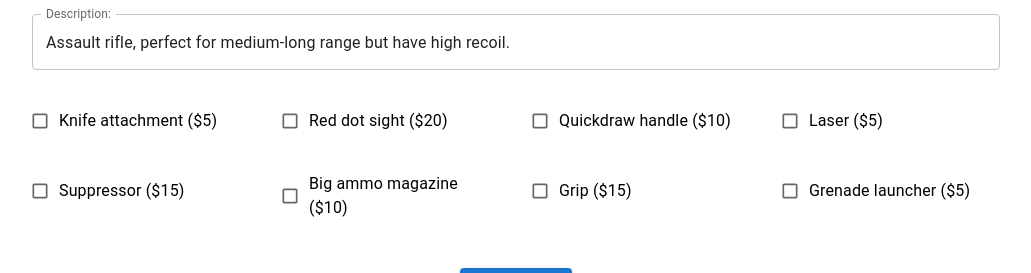
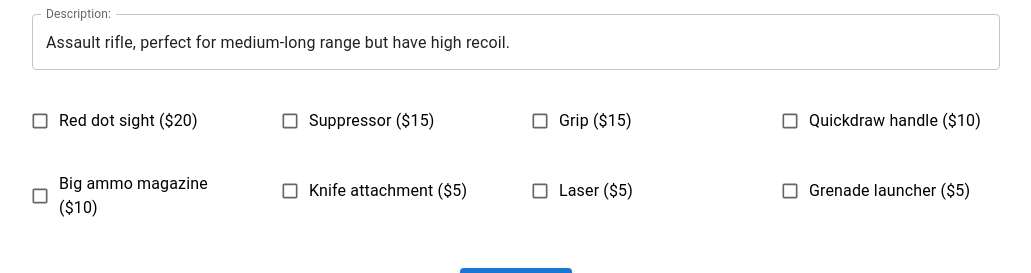
Before and after one commit to Afek-Sakaju/weapon-upgrader, a React (Vite) app: page / in a window 1280 px wide. Shown: the part 338-611 px from the top of the page, without its empty margins (124-1155 px from the left). Built offline with nearby package versions, Linux system fonts and the light colour scheme.

Commit message:
finished upgrade form formik  implementation using withFormik

```diff
--- a/src/App.jsx
+++ b/src/App.jsx
@@ -12,7 +12,7 @@ export default function App() {
       description={description}
       image={image}
       basicPrice={basicPrice}
-      upgrades={upgrades}
+      upgradesList={upgrades}
     />
   );
 }
--- a/src/layouts/Upgrade/Upgrade.jsx
+++ b/src/layouts/Upgrade/Upgrade.jsx
@@ -1,6 +1,5 @@
-/* eslint-disable no-alert */
 /* eslint-disable react/prop-types */
-import React, { useEffect } from "react";
+import React, { useEffect, useMemo, useState } from "react";
 import PropTypes from "prop-types";
 import { withFormik, FieldArray } from "formik";
 
@@ -21,19 +20,32 @@ const Upgrade = (props) => {
     description,
     image,
     basicPrice,
-    upgrades,
-    upgradesBoughtIds,
+    upgradesList,
+    upgradedIds,
     isSubmitting,
     handleSubmit,
   } = props;
 
+  const [shouldRender, setShouldRender] = useState(true);
+
+  values.totalPrice = useMemo(
+    () =>
+      getTotalPrice(
+        basicPrice,
+        upgradesList?.filter((upg) => values.upgradedIds.includes(upg._id))
+      ),
+    // eslint-disable-next-line react-hooks/exhaustive-deps
+    [values.upgradedIds.length]
+  );
+
   useEffect(() => {
-    values.totalPrice = getTotalPrice(
-      basicPrice,
-      upgrades?.filter((upg) => values.upgradesBoughtIds.includes(upg._id))
-    );
+    if (values.totalPrice === 0) {
+      setShouldRender(false);
+      setTimeout(() => setShouldRender(true));
+    }
+
     // eslint-disable-next-line react-hooks/exhaustive-deps
-  }, [values.upgradesBoughtIds.length]);
+  }, [isSubmitting]);
 
   return (
     <Container>
@@ -42,43 +54,42 @@ const Upgrade = (props) => {
           Call of duty MW <br /> Weapon upgrade form:
         </Title>
       </ItemCenterAlone>
-      <Item xs={6}>
+      <Item>
         <Input label="Weapon:" readOnly value={name} />
       </Item>
-      <Item xs={6}>
+      <Item>
         <Image src={image ?? ""} />
       </Item>
       <ItemCenterAlone>
         <Input label="Description:" readOnly value={description} />
       </ItemCenterAlone>
-      <FieldArray name="upgradesBoughtIds">
+      <FieldArray name="upgradedIds">
         {({ remove, push }) => {
-          return upgrades
-            ?.sort((e1, e2) => e1.order - e2.order)
+          return upgradesList
+            ?.sort((u1, u2) => u2.price - u1.price)
             .map(({ _id, name: upgradeName, price }) => (
               <Item key={_id} xs={3}>
+                {shouldRender ? (
                   <Checkbox
-                  checked={upgradesBoughtIds?.includes(_id)}
+                    checked={upgradedIds?.includes(_id)}
                     label={`${upgradeName} ($${price})`}
                     onChange={() => {
-                    const upgradeIndex = values.upgradesBoughtIds?.indexOf(_id);
+                      const upgradeIndex = values.upgradedIds?.indexOf(_id);
                       if (upgradeIndex >= 0) remove(upgradeIndex);
                       else push(_id);
                     }}
                   />
+                ) : null}
               </Item>
             ));
         }}
       </FieldArray>
       <ItemCenterAlone mt={2}>
-        <ButtonIcon
-          disabled={isSubmitting}
-          onClick={() => {
-            handleSubmit();
-          }}
-        >
+        {shouldRender ? (
+          <ButtonIcon disabled={isSubmitting} onClick={() => handleSubmit()}>
             <PriceLabel label="Upgrade" price={values.totalPrice} />
           </ButtonIcon>
+        ) : null}
       </ItemCenterAlone>
     </Container>
   );
@@ -87,25 +98,27 @@ const Upgrade = (props) => {
 export default withFormik({
   validateOnMount: false,
   validateOnChange: false,
+  enableReinitialize: true,
 
   mapPropsToValues: (props) => ({
-    totalPrice: props.price,
-    upgradesBoughtIds: [],
+    totalPrice: props.basicPrice,
+    upgradedIds: [],
   }),
 
   validate: (values) => {
     const errors = {};
 
-    if (!values.upgradesBoughtIds.length) {
-      errors.upgradesBoughtIds = "At least 1 upgrade required";
-      alert(errors.upgradesBoughtIds);
+    if (!values.upgradedIds.length) {
+      errors.upgradedIds = "No upgrade selected, can't proceed !";
+      alert(errors.upgradedIds);
     }
 
     return errors;
   },
 
   handleSubmit: async (values, { setSubmitting, resetForm }) => {
-    alert(`Congrats for the upgrades, it will cost: $${values.totalPrice}`);
+    alert(`Weapon upgraded successfully, it will cost $${values.totalPrice}`);
+    values.upgradedIds = [];
     setSubmitting(false);
     resetForm();
   },
@@ -118,7 +131,7 @@ Upgrade.propTypes = {
   description: PropTypes.string,
   image: PropTypes.string,
   basicPrice: PropTypes.number,
-  upgrades: PropTypes.arrayOf(
+  upgradesList: PropTypes.arrayOf(
     PropTypes.shape({ name: PropTypes.string, price: PropTypes.number })
   ),
 };
@@ -128,5 +141,5 @@ Upgrade.defaultProps = {
   description: undefined,
   image: undefined,
   basicPrice: 0,
-  upgrades: undefined,
+  upgradesList: undefined,
 };
--- a/src/layouts/Upgrade/Upgrade.styled.jsx
+++ b/src/layouts/Upgrade/Upgrade.styled.jsx
@@ -37,7 +37,9 @@ export const Title = styled(MuiTypography)`
   margin: 30px 0 50px 0;
 `;
 
-export const Item = styled(({ ...props }) => <MuiGrid item {...props} />)``;
+export const Item = styled(({ ...props }) => (
+  <MuiGrid item xs={6} {...props} />
+))``;
 
 export const ItemCenterAlone = styled(({ ...props }) => (
   <MuiGrid xs={12} item {...props} />
```
Also changed, not shown: .eslintrc.json. Lines whose indentation alone changed are shown as unchanged.
